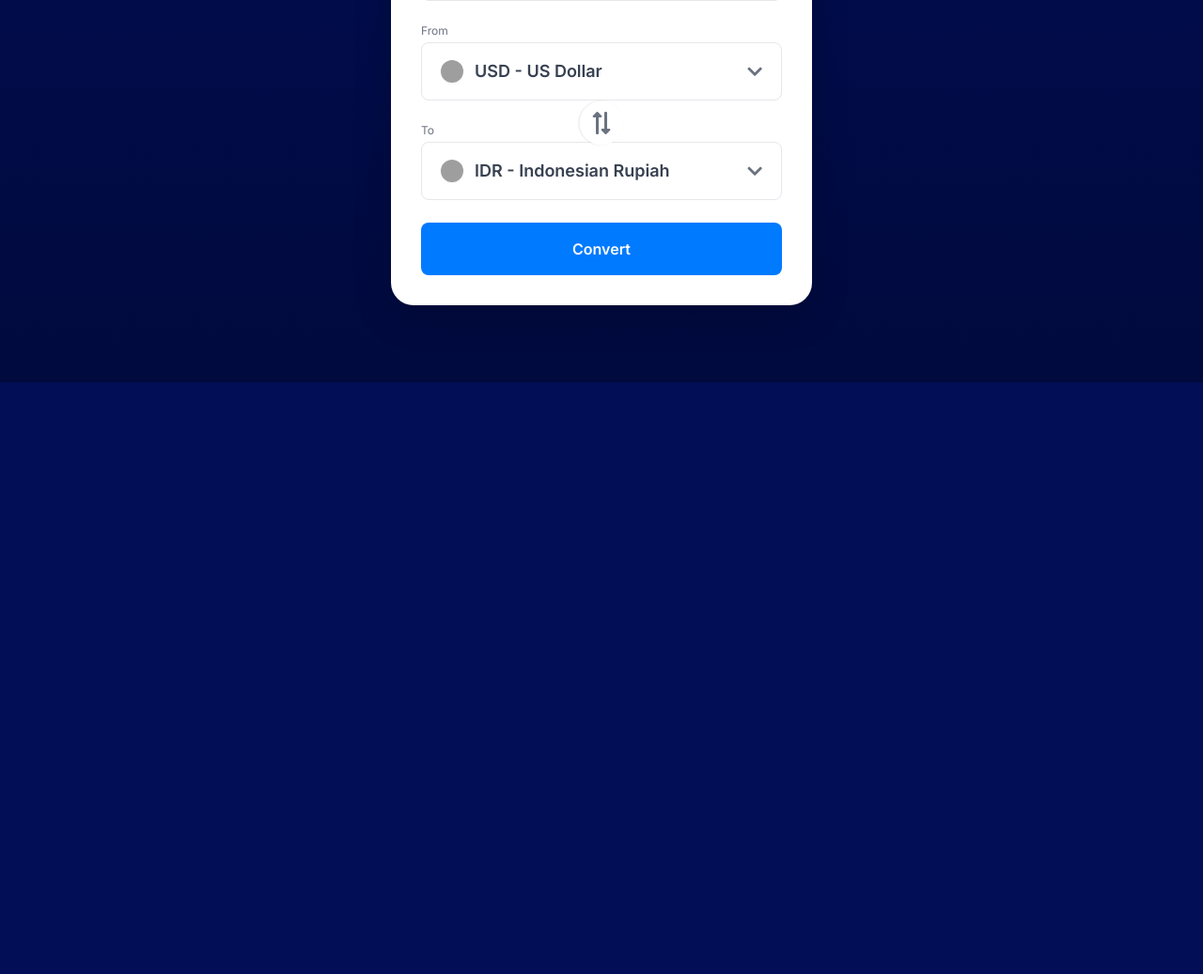
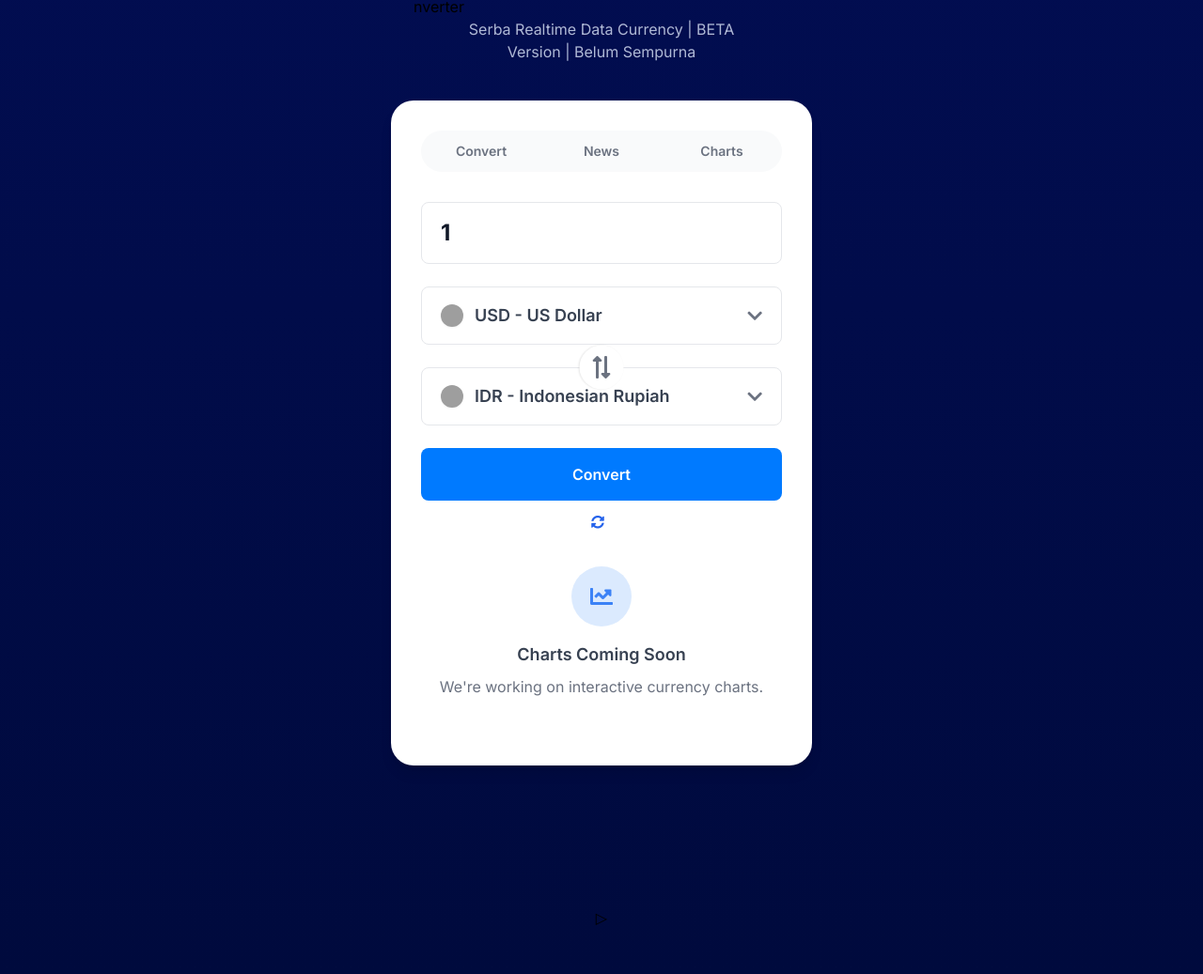
Before and after one commit to Suk1yu/Currency-, a Flask app: page / in a window 1280 px wide. Shown: the part 393-1430 px from the top of the page at 94% size. Before the commit the page ends 800 px from the top, so only its background shows below. Run offline with Flask 3, Linux system fonts and the light colour scheme; a map, chart or similar area stays blank; some libraries are stand-ins or nearby versions; grey boxes are pictures that could not be loaded.

Commit message:
Update index.html

```diff
--- a/templates/index.html
+++ b/templates/index.html
@@ -3,86 +3,68 @@
 <head>
   <meta charset="UTF-8" />
   <meta name="viewport" content="width=device-width, initial-scale=1" />
-  <title>KuCurrency Simple & Fast 😎</title>
+  <title>🌍</title>
   <script src="https://cdn.tailwindcss.com"></script>
   <link
     href="https://cdnjs.cloudflare.com/ajax/libs/font-awesome/5.15.3/css/all.min.css"
     rel="stylesheet"
   />
+  <link rel="website icon" type="gif"
+    href="/static/asset/icon.gif">
   <link
-    href="https://fonts.googleapis.com/css2?family=Inter:wght@400;600&display=swap"
+    href="https://fonts.googleapis.com/css2?family=Inter:wght@400;500;600;700&display=swap"
     rel="stylesheet"
   />
-  <link rel="website icon" type="png"
-    href="/static/source/icon_currency.png">
   <link rel="stylesheet" href="/static/style.css">
 </head>
 <body>
   <header class="flex justify-between items-center px-10 pt-10">
+
     </button>
   </header>
   <main class="flex-grow flex flex-col items-center px-6 pt-6 pb-12">
-    <h1
-      class="text-white text-3xl font-semibold mb-2 drop-shadow-lg select-none"
-    >
-      Currency C💱nverter
+    <h1 class="title">
+  Currency C<img src="/static/asset/a.gif" alt="💱" class="title-gif">nverter
 </h1>
     <p
       class="text-[#b0b9d6] text-base mb-10 max-w-xs text-center drop-shadow-sm select-none"
     >
-      Serba Realtime Data Currency | BETA Version | Belum Sesempurna Dia
+     Serba Realtime Data Currency | BETA Version | Belum Sempurna
       </p>
+
           <section
       aria-label="Currency converter form"
       class="bg-white rounded-3xl w-full max-w-md p-8 shadow-lg relative"
-      role="region"
-    >
+      role="tablist">
+
       <nav
         class="flex justify-between bg-[#f9fafb] rounded-full text-sm font-semibold text-[#6b7280] mb-8 select-none"
         role="tablist"
       >
-        <button
-          aria-selected="false"
-          class="flex-1 py-3 rounded-full hover:text-[#1e40af] focus:outline-none focus-visible:ring-2 focus-visible:ring-[#2563eb] focus-visible:ring-offset-1"
-          role="tab"
-          type="button"
-          tabindex="0"
-          id="tab-convert"
-        >
+        <button aria-selected="false" class="flex-1 py-3 rounded-full transition-all duration-300" role="tab" type="button" id="tab-convert" data-tab="convert">
           Convert
         </button>
-        <button
-          aria-selected="false"
-          class="flex-1 py-3 rounded-full hover:text-[#1e40af] focus:outline-none focus-visible:ring-2 focus-visible:ring-[#2563eb] focus-visible:ring-offset-1"
-          role="tab"
-          type="button"
-          tabindex="-1"
-          id="tab-news"
-        >
+        <button aria-selected="false" class="flex-1 py-3 rounded-full transition-all duration-300" role="tab" type="button" id="tab-news" data-tab="news">
           News
         </button>
-        <button
-          aria-selected="false"
-          class="flex-1 py-3 rounded-full hover:text-[#1e40af] focus:outline-none focus-visible:ring-2 focus-visible:ring-[#2563eb] focus-visible:ring-offset-1"
-          role="tab"
-          type="button"
-          tabindex="-1"
-          id="tab-charts"
-        >
+        <button aria-selected="false" class="flex-1 py-3 rounded-full transition-all duration-300" role="tab" type="button" id="tab-charts" data-tab="charts">
           Charts
         </button>
       </nav>
+
+      <div id="content-convert" class="tab-content active" role="tabpanel" aria-labelledby="tab-convert">
         <form class="space-y-6" id="converter-form" novalidate>
           <div>
           <label
           class="flex-1 py-1 rounded-full hover:text-[#1e40af] focus:outline-none focus-visible:ring-0 focus-visible:ring-[#2563eb] focus-visible:ring-offset-0"
             for="amount"
-            >Amount</label
+            ></label
           >
           <input
             aria-label="Amount to convert"
-            class="w-full rounded-lg border border-[#e5e7eb] px-5 py-4 text-2xl font-extrabold text-[#111827] bg-white focus:ring-2 focus:ring-[#007aff] focus:border-[#007aff]"
+            class="w-full rounded-lg border border-[#e5e7eb] px-5 py-4 text-2xl font-extrabold text-[#111827] bg-white focus:ring-1"
             id="amount"
+            placeholder="👋"
             name="amount"
             type="number"
             min="0"
@@ -104,7 +86,7 @@
           <label
             class="block text-[#6b7280] text-xs font-normal mb-1 select-none"
             for="from-currency"
-            >From</label
+            ></label
           >
           <button
             aria-expanded="false"
@@ -137,6 +119,15 @@
             class="dropdown-list absolute z-50 mt-1 w-full max-w-md rounded-lg border border-gray-300 bg-white shadow-lg hidden max-h-52 overflow-auto focus:outline-none"
             aria-label="From currency options"
           >
+            <!-- Input Search From -->
+  <li class="sticky top-0 bg-white p-1 border-b border-gray-200">
+    <input
+      type="text"
+      placeholder="Search Currency...."
+      class="w-full px-3 py-2 border border-gray-300 rounded-md focus:outline-none focus:ring-2 focus:ring-blue-500 text-sm"
+      id="from-currency-search"
+    />
+  </li>
             {% for currency in currencies %}
             <li
               role="option"
@@ -177,7 +168,7 @@
           <label
             class="block text-[#6b7280] text-xs font-normal mb-1 select-none"
             for="to-currency"
-            >To</label
+            ></label
           >
           <button
             aria-expanded="false"
@@ -210,6 +201,15 @@
             class="dropdown-list absolute z-50 mt-1 w-full max-w-md rounded-lg border border-gray-300 bg-white shadow-lg hidden max-h-52 overflow-auto focus:outline-none"
             aria-label="To currency options"
           >
+            <!-- Input Search to-->
+  <li class="sticky bg-white p-1 border-b border-gray-2000">
+    <input
+      type="text"
+      placeholder="Search Currency...."
+      class="w-full px-3 py-2 border border-gray-300 rounded-md focus:outline-none focus:ring-2 focus:ring-blue-50 text-sm"
+      id="to-currency-search"
+    />
+  </li>
             {% for currency in currencies %}
             <li
               role="option"
@@ -255,17 +255,43 @@
           </p>
         </section>
 
-        <button
-          aria-label="Convert currency"
-          class="convert-btn"
-          type="submit"
-          id="convert-button"
-        >
+          <button class="convert-btn" type="submit" id="convert-button">
             Convert
         </button>
       </form>
+     </div>
+
+
+<!-- News Tab Content -->
+<div id="content-news" class="tab-content" role="tabpanel" aria-labelledby="tab-news">
+  <div id="news-container" class="news-scroll-container space-y-4 max-h-96 overflow-y-auto pr-2">
+    <!-- Content will be loaded here -->
+  </div>
+  <div class="mt-4 text-center">
+    <button id="refresh-news" class="text-blue-600 flex items-center text-sm font-medium mx-auto">
+      <i class="fas fa-sync-alt mr-2"></i></button>
+  </div>
+</div>
+
+      <div id="content-charts" class="tab-content" role="tabpanel" aria-labelledby="tab-charts">
+        <div class="text-center py-10">
+          <div class="inline-flex items-center justify-center w-16 h-16 bg-blue-100 rounded-full mb-4">
+            <i class="fas fa-chart-line text-2xl text-blue-500"></i>
+          </div>
+          <h3 class="text-lg font-semibold text-gray-700 mb-2">Charts Coming Soon</h3>
+          <p class="text-gray-500">We're working on interactive currency charts.</p>
+        </div>
+      </div>
     </section>
+         <canvas id="visualizer"></canvas>
+           <div class="player">
+    <button class="btn" id="playBtn">▷</button>
+  </div>
+   <audio id="audio"></audio>
   </main>
-  <script src="/static/O.js"></script>
+   <script src="/static/app.js"></script>
 </body>
 </html>
+<!--  <audio autoplay loop hidden>
+  <source src="/static/asset/abaaba.mp3" type="audio/mpeg">
+</audio> -->
```
Lines whose indentation alone changed are shown as unchanged.
